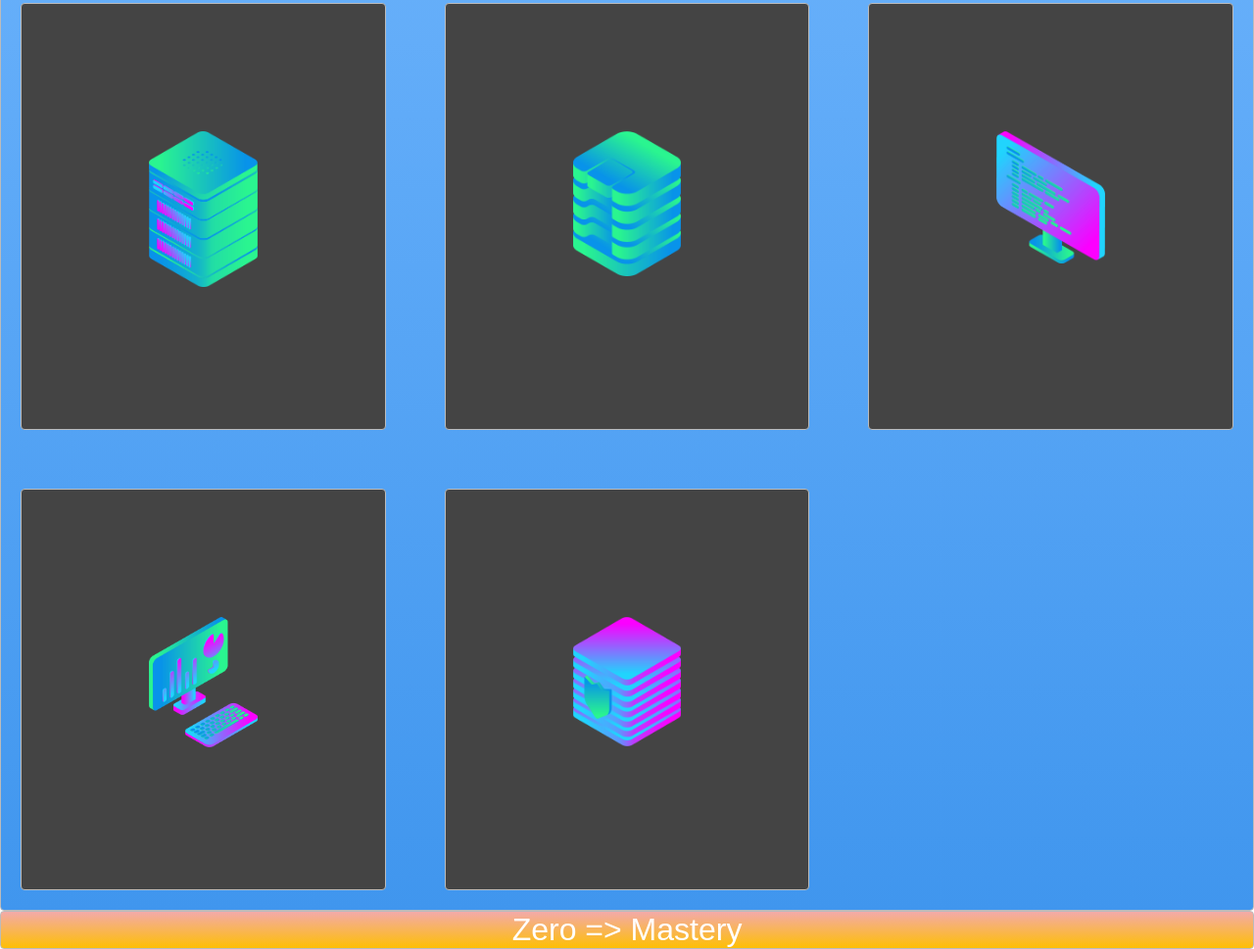
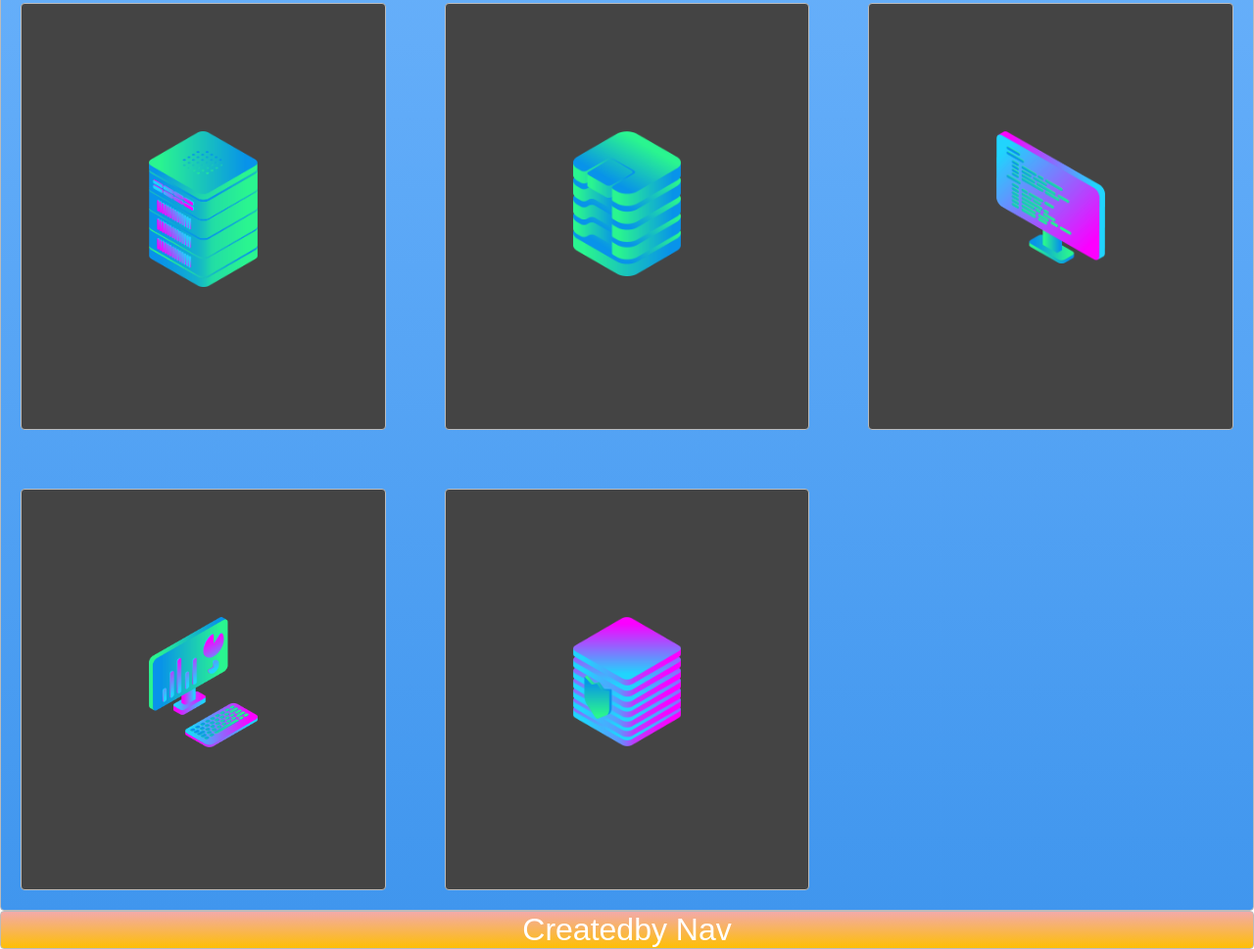
Before and after one commit to Nav-GitHub/basic-layout, a plain HTML site: page index.html in a window 1280 px wide. Shown: the part 1083-2052 px from the top of the page at 98% size. Drawn offline with Linux system fonts and the light colour scheme.

Commit message:
Update index.html
updat Footer

```diff
--- a/index.html
+++ b/index.html
@@ -25,6 +25,6 @@
       <div class="box zone"><img src="img/desktop_analytics_2.png"></div>
       <div class="box zone"><img src="img/server_safe_2.png"></div>
     </div>
-    <footer class="zone yellow">Zero => Mastery</footer>
+    <footer class="zone yellow">Createdby Nav</footer>
 </body>
 </html>
```
